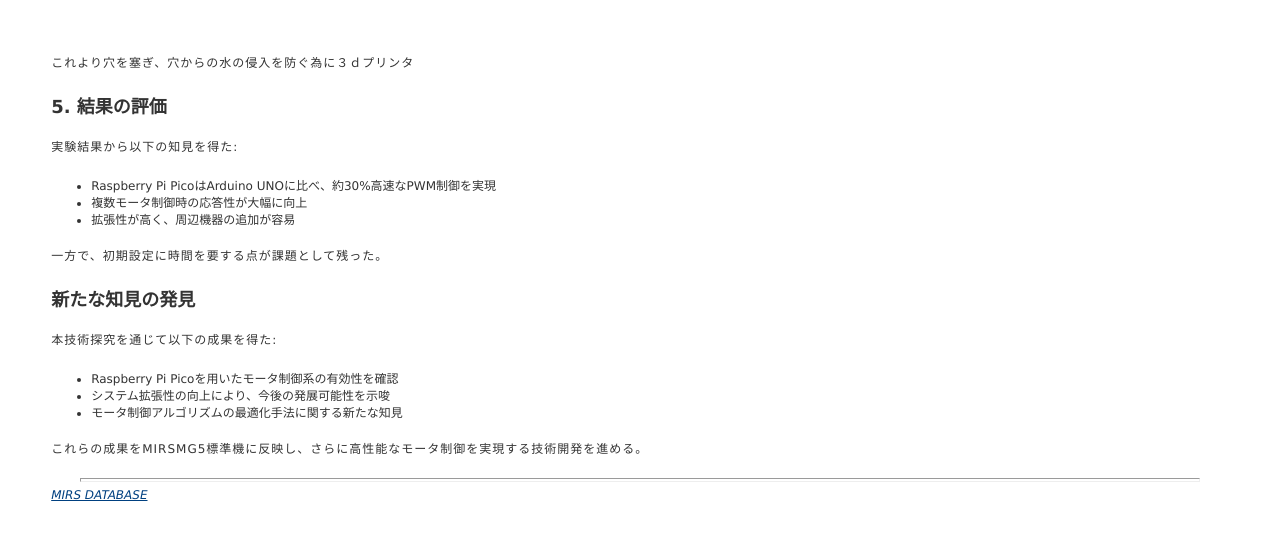
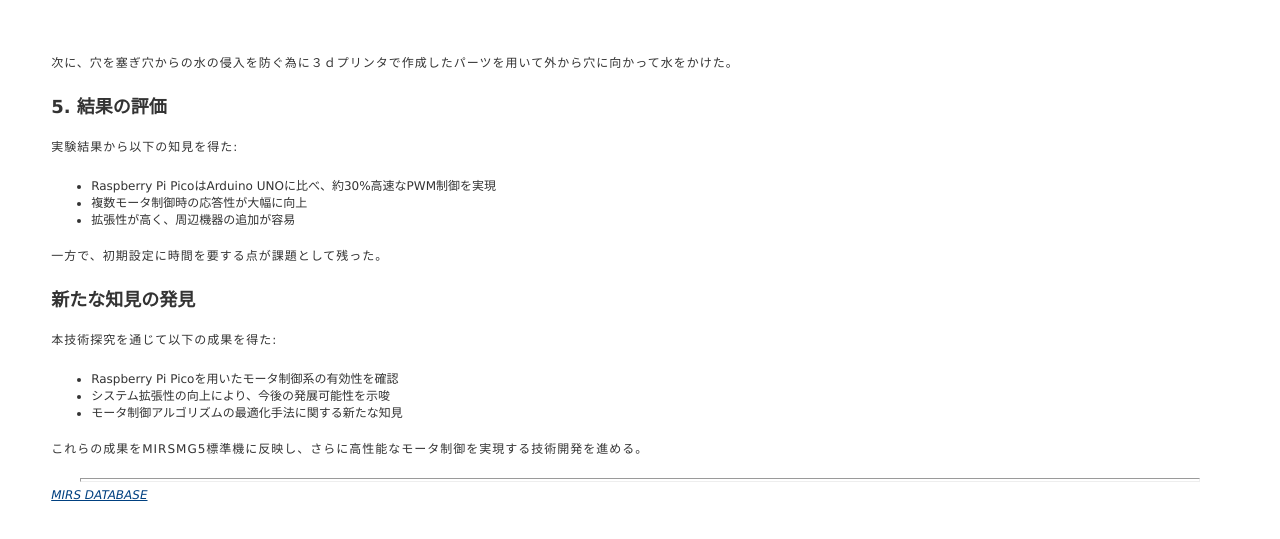
Before and after one commit to hbk-u/mirstanQ, a plain HTML site: page index.html in a window 1280 px wide. Shown: the part 4177-4716 px from the top of the page. Drawn offline with Linux system fonts and the light colour scheme.

Commit message:
4.2　途中まで２

```diff
--- a/index.html
+++ b/index.html
@@ -182,7 +182,7 @@
        <video src="横穴対策なし ‐ Clipchampで作成_1737530620138.mp4"></video>
         <p>動画３　対策なしで水を流す様子</p>
       </div>
-    　<p>これより穴を塞ぎ、穴からの水の侵入を防ぐ為に３ｄプリンタ</p>
+    　<p>次に、穴を塞ぎ穴からの水の侵入を防ぐ為に３ｄプリンタで作成したパーツを用いて外から穴に向かって水をかけた。</p>
   </div>
 
   <div class="section">
```
